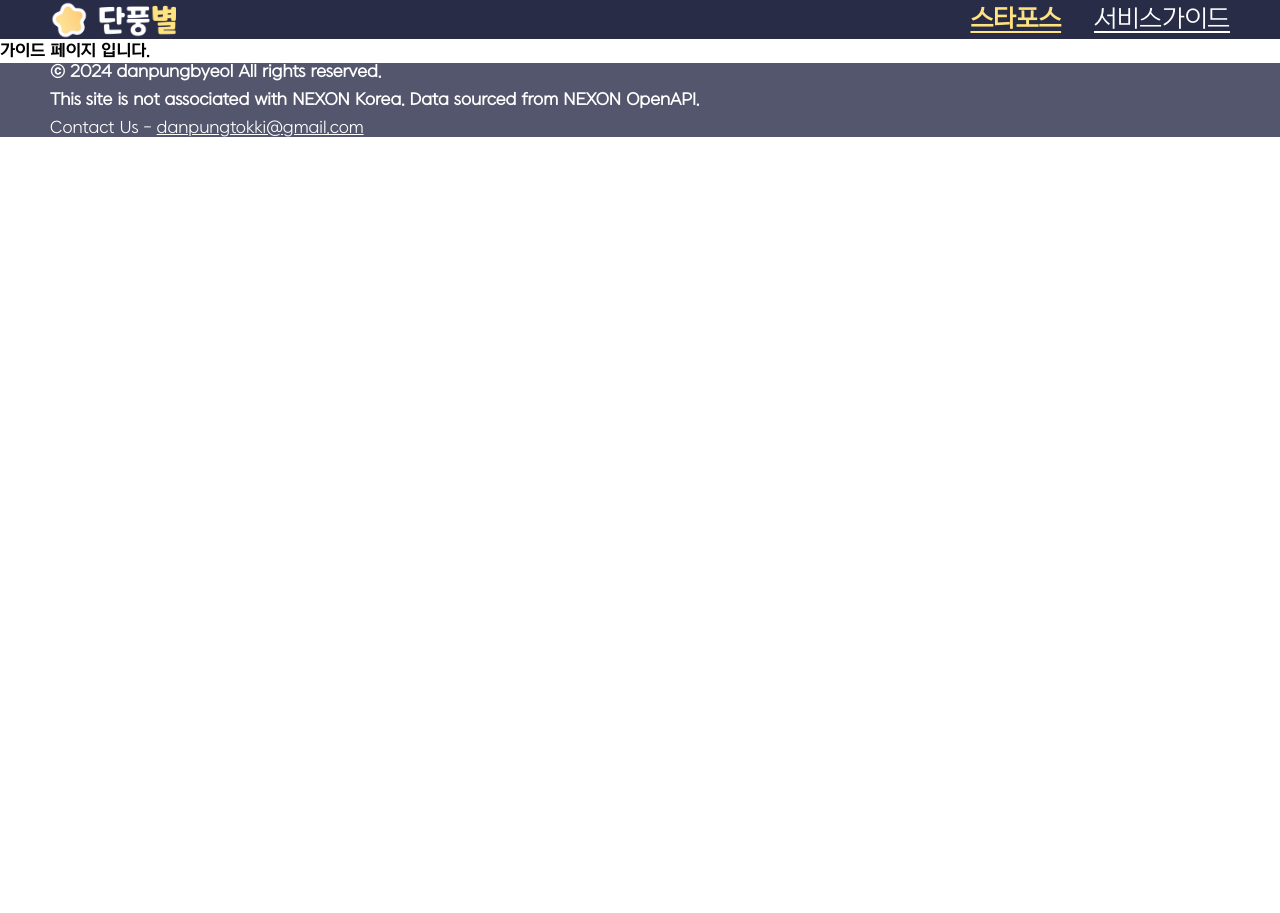
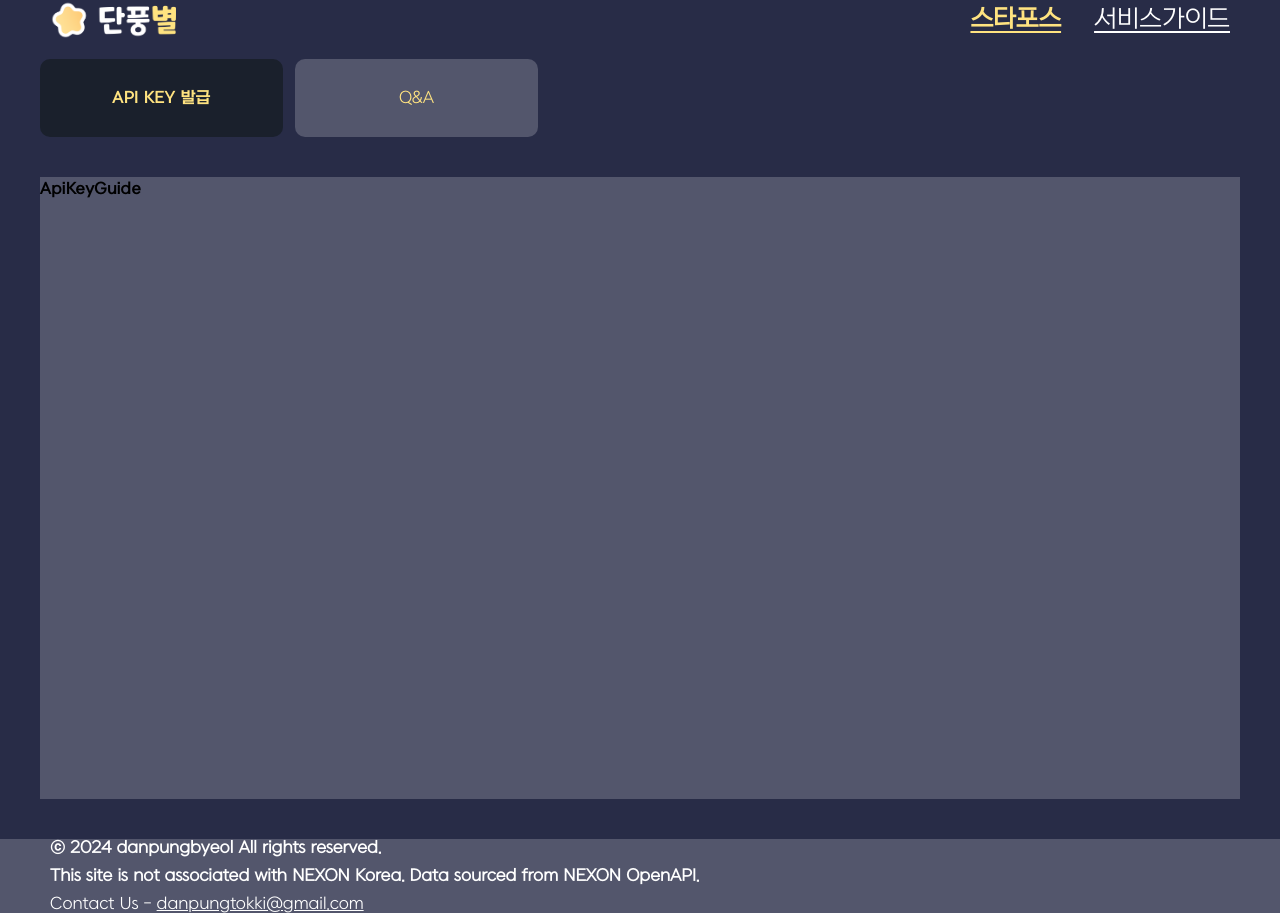
Before and after one commit to Amjong/bossMaple, a React (Create React App) app: page /bossMaple/guide in a window 1280 px wide. Shown: the top 913 px of the page. Before the commit the page ends 800 px from the top, so only its background shows below. Built offline with nearby package versions, Linux system fonts and the light colour scheme.

Commit message:
page/Guide.jsx: Add tabs to rendering each panel(apikeyguide, qna)

```diff
--- /dev/null
+++ b/src/components/ApiKeyGuidePanel.jsx
@@ -0,0 +1,5 @@
+import React from 'react';
+
+export default function ApiKeyGuidePanel() {
+  return <div>ApiKeyGuide</div>;
+}
--- /dev/null
+++ b/src/components/QnaPanel.jsx
@@ -0,0 +1,5 @@
+import React from 'react';
+
+export default function QnaPanel() {
+  return <div>Q&A</div>;
+}
--- a/src/components/page/Guide.jsx
+++ b/src/components/page/Guide.jsx
@@ -1,5 +1,31 @@
-import React from 'react';
+import { useState } from 'react';
+import ApiKeyGuidePanel from '../ApiKeyGuidePanel';
+import QnaPanel from '../QnaPanel';
+import TabBtns from '../ui/TapBtns';
+
+const tabBtnsArray = [
+  {
+    text: 'API KEY 발급',
+    component: <ApiKeyGuidePanel />,
+  },
+  {
+    text: 'Q&A',
+    component: <QnaPanel />,
+  },
+];
 
 export default function Guide() {
-  return <div>가이드 페이지 입니다.</div>;
+  const [menu, setMenu] = useState(0);
+  const handleChange = (value) => {
+    setMenu(value);
+  };
+  return (
+    <div className='flex flex-col bg-n1 h-screen'>
+      <div className='ml-10 mt-5'>
+        <TabBtns onChanged={handleChange} tabBtnsArray={tabBtnsArray} />
+      </div>
+
+      <div className='m-10 bg-n2 h-full'>{tabBtnsArray[menu].component}</div>
+    </div>
+  );
 }
```
